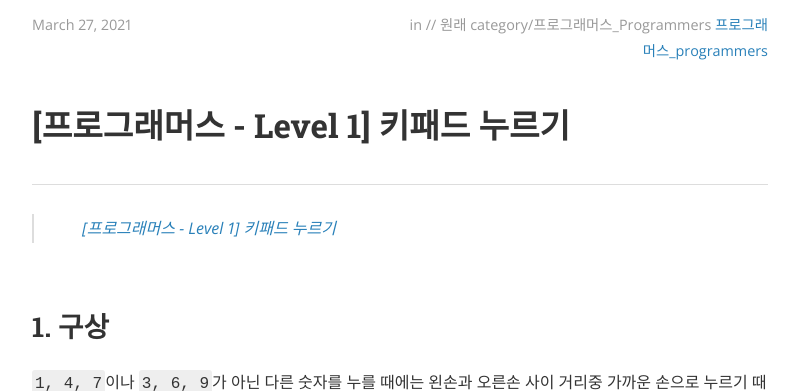
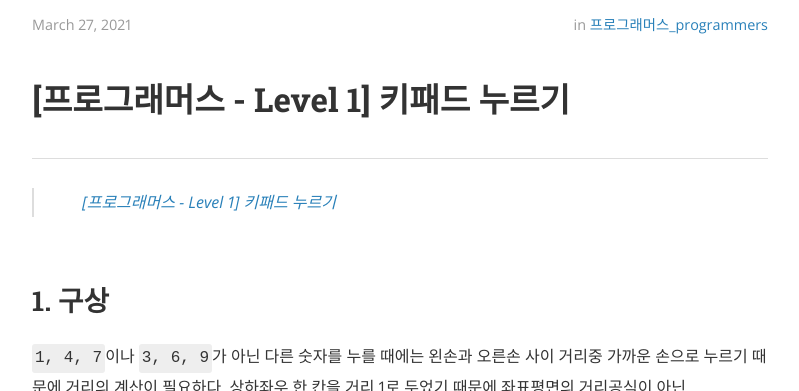
Before and after one commit to ONground-Korea/ONground-Korea.github.io, a Jekyll site: the page built from _posts/2021-03-27-프로그래머스 키패드 누르기.md, in a window 1280 px wide and 900 px high, cut to the strip 509-900 px from the top of the window. Shown: the whole strip, without its empty margins (240-1039 px from the left). Built offline with Jekyll 4.4.1, drawn with Linux system fonts in a browser that asks for light colours; nearby versions of some CDN libraries; comment, search, counter and statistics services are not loaded.

Commit message:
post버튼

```diff
--- a/_layouts/post.html
+++ b/_layouts/post.html
@@ -20,8 +20,8 @@
   <div class="post-date">{{ page.date | date: "%B %-d, %Y" }}</div>
   <div class="post-categories">
   {% if page.categories.size > 0 %}in {% for cat in page.categories %}
-    {% if site.jekyll-archives %} // 원래 category/{{cat}}
-    <a href="{{ site.baseurl }}/posts/">{{ cat | capitalize }}</a>{% if forloop.last == false %}, {% endif %}
+    {% if site.jekyll-archives %}
+    <a href="{{ site.baseurl }}/posts/#{{ cat }}">{{ cat | capitalize }}</a>{% if forloop.last == false %}, {% endif %}
     {% else %}
     <a href="{{ site.baseurl }}/posts/#{{ cat }}">{{ cat | capitalize }}</a>{% if forloop.last == false %}, {% endif %}
     {% endif %}
```
